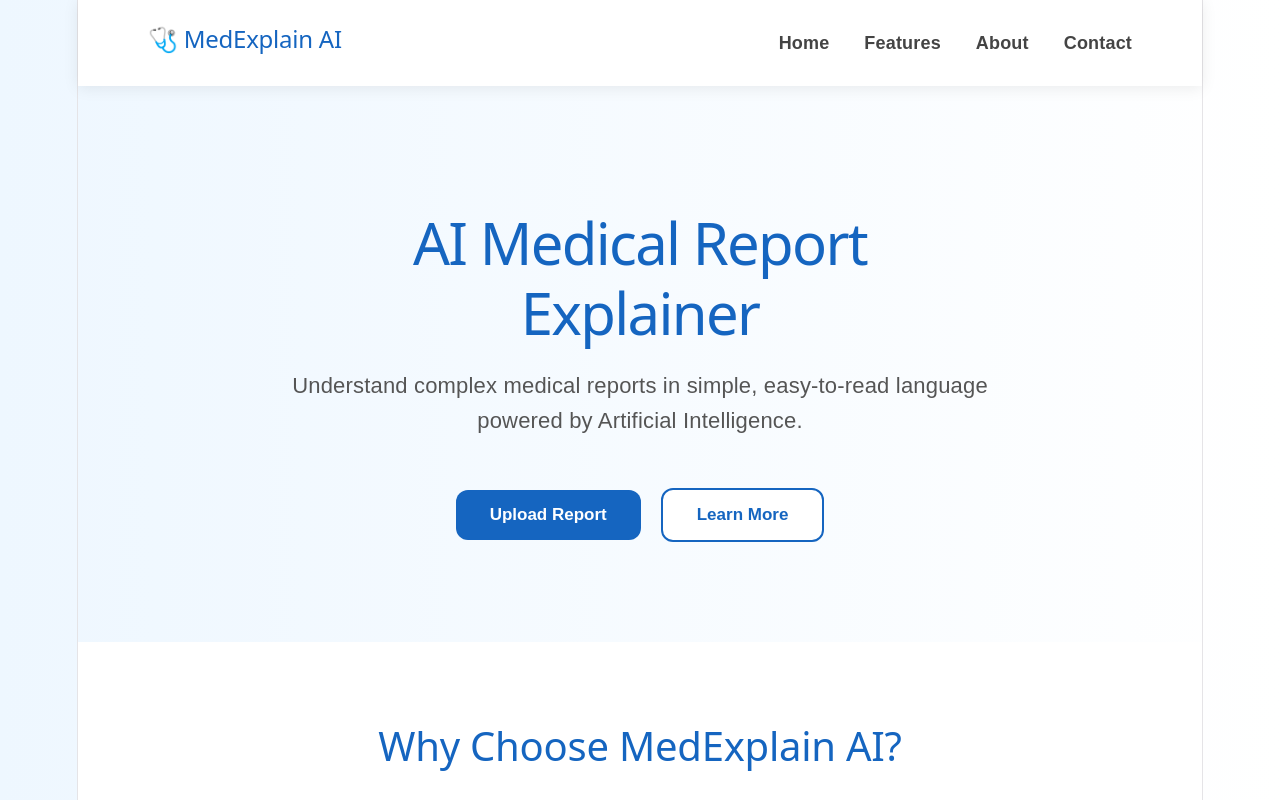
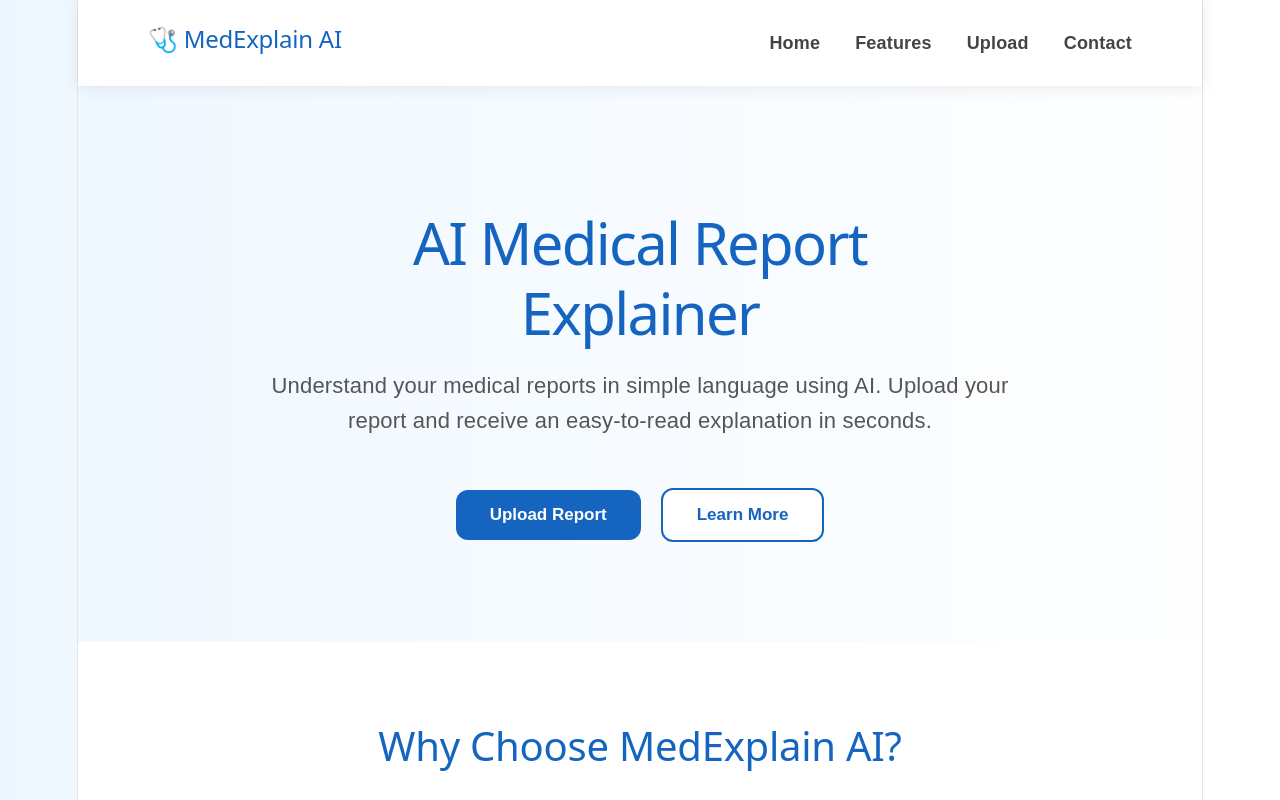
Before and after one commit to saksham-s-yadav/medical-report-explainer, a React (Vite) app: page / in a window 1280 px wide. Shown: the top 800 px of the page. Built offline with nearby package versions, Linux system fonts and the light colour scheme.

Commit message:
Day 8: Component structure completed

```diff
--- a/src/App.jsx
+++ b/src/App.jsx
@@ -1,3 +1,5 @@
+import Hero from "./components/Hero";
+import Navbar from "./components/Navbar";
 import { useState } from "react";
 import "./App.css";
 
@@ -6,41 +8,9 @@ function App() {
   return (
     <div className="app">
 
-      <nav className="navbar">
-        <h2>🩺 MedExplain AI</h2>
+      <Navbar />
 
-        <div className="nav-links">
-          <a href="#">Home</a>
-          <a href="#">Features</a>
-          <a href="#">About</a>
-          <a href="#">Contact</a>
-        </div>
-      </nav>
-
-      <section className="hero">
-
-        <h1>
-          AI Medical Report
-          <br />
-          Explainer
-        </h1>
-
-        <p>
-          Understand complex medical reports in simple,
-          easy-to-read language powered by Artificial Intelligence.
-        </p>
-
-        <div className="buttons">
-          <button className="primary">
-            Upload Report
-          </button>
-
-          <button className="secondary">
-            Learn More
-          </button>
-        </div>
-
-      </section>
+      <Hero />
 
 <section className="features">
 
--- /dev/null
+++ b/src/components/Hero.jsx
@@ -0,0 +1,24 @@
+function Hero() {
+  return (
+    <section className="hero">
+      <h1>
+        AI Medical Report
+        <br />
+        Explainer
+      </h1>
+
+      <p>
+        Understand your medical reports in simple language using AI.
+        Upload your report and receive an easy-to-read explanation in
+        seconds.
+      </p>
+
+      <div className="buttons">
+        <button className="primary">Upload Report</button>
+        <button className="secondary">Learn More</button>
+      </div>
+    </section>
+  );
+}
+
+export default Hero;
--- /dev/null
+++ b/src/components/Navbar.jsx
@@ -0,0 +1,16 @@
+function Navbar() {
+  return (
+    <nav className="navbar">
+      <h2>🩺 MedExplain AI</h2>
+
+      <div className="nav-links">
+        <a href="#">Home</a>
+        <a href="#">Features</a>
+        <a href="#">Upload</a>
+        <a href="#">Contact</a>
+      </div>
+    </nav>
+  );
+}
+
+export default Navbar;
```
